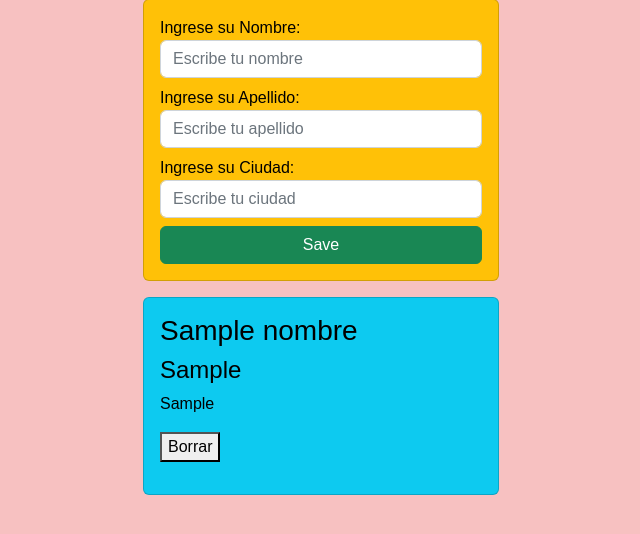
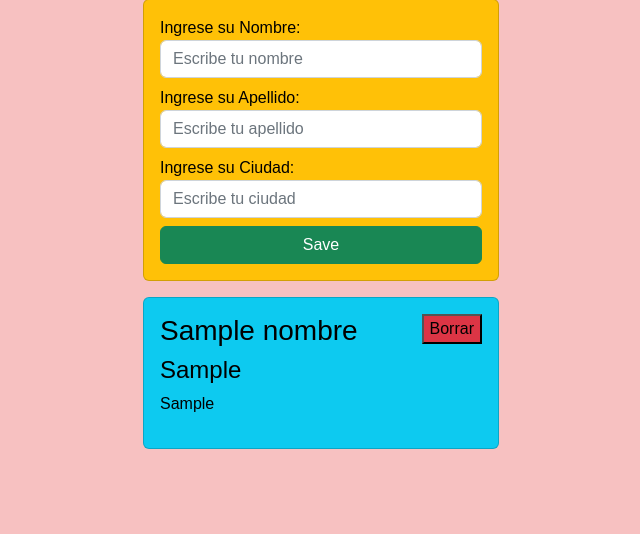
Before and after one commit to Mishelle126/formulario_crud, a Django app: page /Registrate/ in a window 1280 px wide. Shown: the part 57-591 px from the top of the page, without its empty margins (319-959 px from the left). Run offline with Django 4.2, Linux system fonts and the light colour scheme; tables that the repository leaves empty hold one stand-in row (values such as "Sample post").

Commit message:
echo todo

```diff
--- a/Registrate/templates/login.html
+++ b/Registrate/templates/login.html
@@ -27,13 +27,15 @@
                     </form>
 
                     {% for Nombre in Nombre %}
-                    <div class="card card-body bg-info mt-2 d-flex">
-                        <h3>{{Nombre.nombre}}</h3>
-                        <h4>{{Nombre.apellido}}</h4>
-                        <p>{{Nombre.ciudad}}</p>
+                    <div class="card card-body bg-info mt-2 d-flex flex-row justify-content-between">
+                        <div>
+                            <h3>{{Nombre.nombre}}</h3>
+                            <h4>{{Nombre.apellido}}</h4>
+                            <p>{{Nombre.ciudad}}</p>
+                        </div>
                         <form action="{% url 'delete_dato' Nombre.id %}" method="POST">
                             {% csrf_token %}
-                            <button>Borrar</button>
+                            <button class="bg-danger">Borrar</button>
                         </form>
 
 
```
